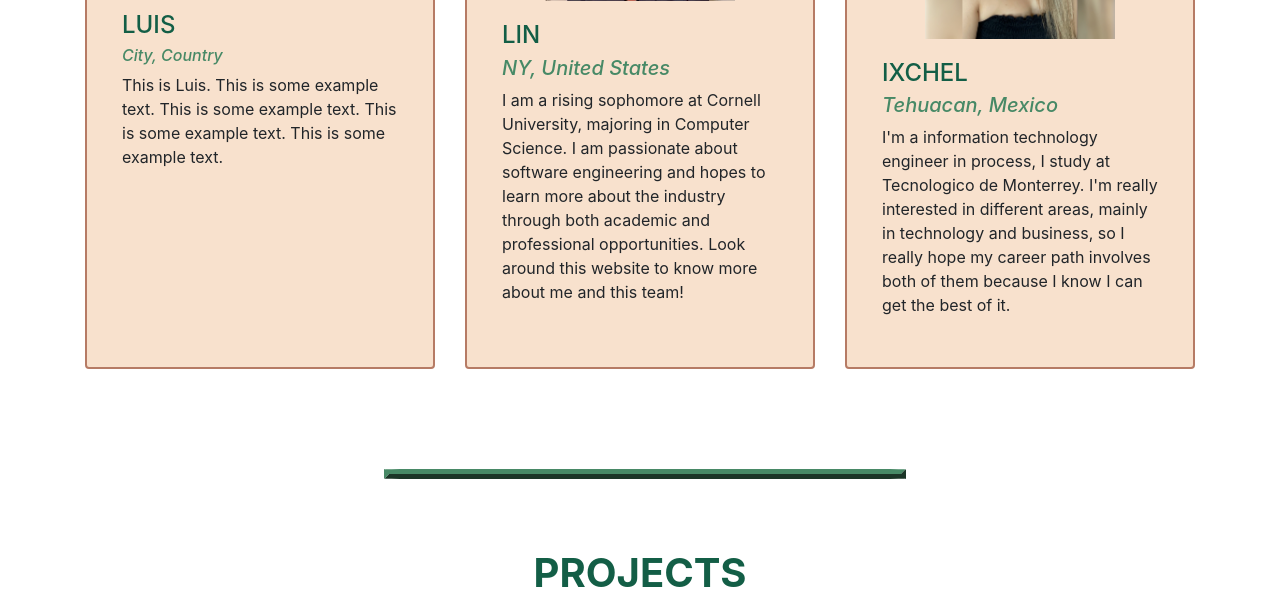
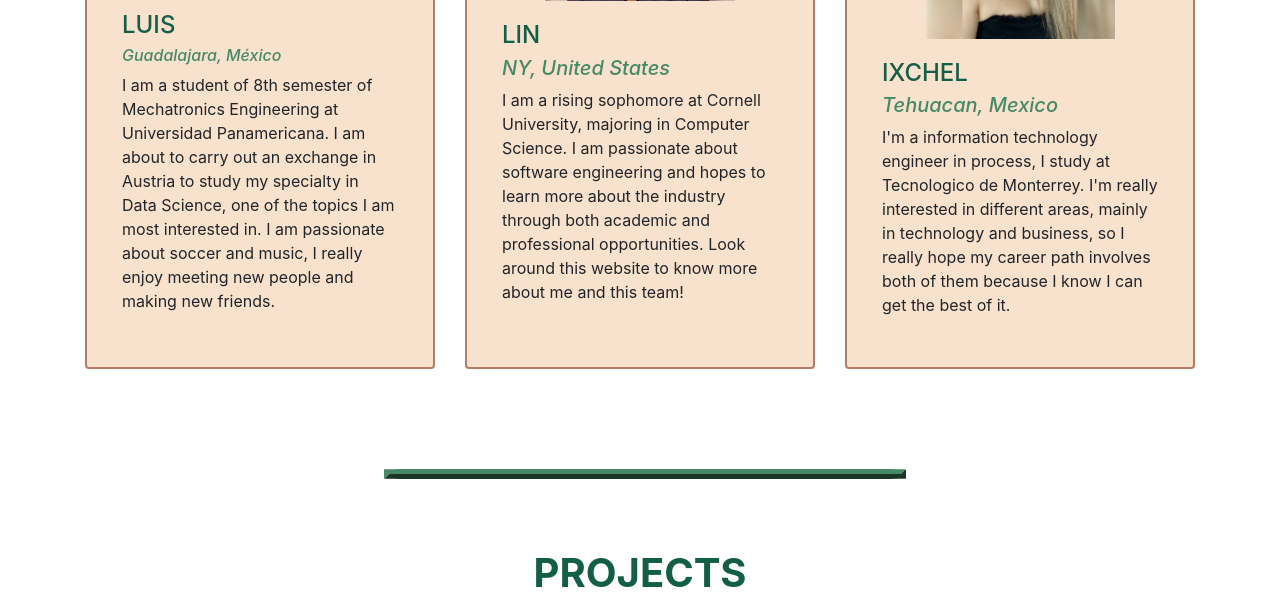
Before and after one commit to fercanalesg/project-elegant-elephant, a Flask app: page / in a window 1280 px wide. Shown: the part 1011-1607 px from the top of the page. Run offline with Flask 2, Linux system fonts and the light colour scheme.

Commit message:
Update index.html

```diff
--- a/app/templates/index.html
+++ b/app/templates/index.html
@@ -20,13 +20,14 @@
       <div class="card col-lg-4 col-md-4 col-sm-12">
         <div class="card col-lg-12 col-md-12 col-sm-12">
           <img class="card-img-top"
-            src="https://st2.depositphotos.com/7316806/49894/v/380/depositphotos_498942588-stock-illustration-avatar-man-person-face-icon.jpg?forcejpeg=true"
+            src="../static/img/fer.jpeg"
             alt="Card image">
           <div class="card-body">
             <h4 class="card-title">Luis</h4>
-            <h6 class="card-subtitle mb-2">City, Country</h6>
-            <p class="card-text">This is Luis. This is some example text. This is some example text. This is some
-              example text. This is some example text.</p>
+            <h6 class="card-subtitle mb-2">Guadalajara, México</h6>
+            <p class="card-text">I am a student of 8th semester of Mechatronics Engineering at Universidad Panamericana. I am about
+              to carry out an exchange in Austria to study my specialty in Data Science, one of the topics I am most interested in. I am
+              passionate about soccer and music, I really enjoy meeting new people and making new friends.</p>
           </div>
         </div>
       </div>
```
